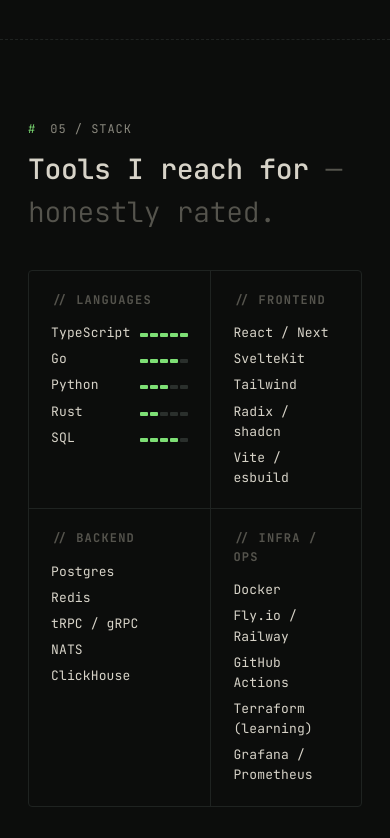
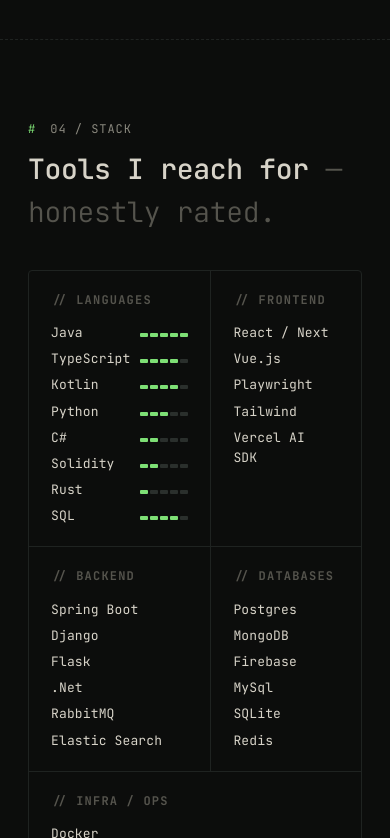
Before and after one commit to JohnsonChen18/portfolio, a React (Vite) app: page / in a window 390 px wide. Shown: the part 5386-6224 px from the top of the page. Built offline with nearby package versions, Linux system fonts and the light colour scheme.

Commit message:
refactor: STACK

```diff
--- a/src/components/Skills.jsx
+++ b/src/components/Skills.jsx
@@ -1,8 +1,8 @@
-function Bar({ filled, total = 5 }) {
+function Bar({filled, total = 5}) {
     return (
         <span className="bar">
-      {Array.from({ length: total }, (_, i) => (
-        <span key={i} className={i < filled ? 'on' : ''} />
+      {Array.from({length: total}, (_, i) => (
+          <span key={i} className={i < filled ? 'on' : ''}/>
       ))}
     </span>
     )
@@ -13,48 +13,64 @@
         <section id="skills">
             <div className="shell">
                 <div className="sec-head">
-          <div className="sec-label"><span className="hash">#</span> 05 / stack</div>
+                    <div className="sec-label"><span className="hash">#</span> 04 / stack</div>
                     <h2 className="sec-title">Tools I reach for <span className="dim">— honestly rated.</span></h2>
                 </div>
                 <div className="skills">
                     <div className="skill-col">
                         <h4>// languages</h4>
                         <ul>
-              <li>TypeScript <Bar filled={5} /></li>
-              <li>Go         <Bar filled={4} /></li>
-              <li>Python     <Bar filled={3} /></li>
-              <li>Rust       <Bar filled={2} /></li>
-              <li>SQL        <Bar filled={4} /></li>
+                            <li>Java <Bar filled={5}/></li>
+                            <li>TypeScript <Bar filled={4}/></li>
+                            <li>Kotlin <Bar filled={4}/></li>
+                            <li>Python <Bar filled={3}/></li>
+                            <li>C# <Bar filled={2}/></li>
+                            <li>Solidity <Bar filled={2}/></li>
+                            <li>Rust <Bar filled={1}/></li>
+                            <li>SQL <Bar filled={4}/></li>
                         </ul>
                     </div>
                     <div className="skill-col">
                         <h4>// frontend</h4>
                         <ul>
                             <li>React / Next</li>
-              <li>SvelteKit</li>
+                            <li>Vue.js</li>
+                            <li>Playwright</li>
                             <li>Tailwind</li>
-              <li>Radix / shadcn</li>
-              <li>Vite / esbuild</li>
+                            <li>Vercel AI SDK</li>
                         </ul>
                     </div>
                     <div className="skill-col">
                         <h4>// backend</h4>
                         <ul>
+                            <li>Spring Boot</li>
+                            <li>Django</li>
+                            <li>Flask</li>
+                            <li>.Net</li>
+                            <li>RabbitMQ</li>
+                            <li>Elastic Search</li>
+                        </ul>
+                    </div>
+                    <div className="skill-col">
+                        <h4>// databases</h4>
+                        <ul>
                             <li>Postgres</li>
+                            <li>MongoDB</li>
+                            <li>Firebase</li>
+                            <li>MySql</li>
+                            <li>SQLite</li>
                             <li>Redis</li>
-              <li>tRPC / gRPC</li>
-              <li>NATS</li>
-              <li>ClickHouse</li>
                         </ul>
                     </div>
                     <div className="skill-col">
                         <h4>// infra / ops</h4>
                         <ul>
                             <li>Docker</li>
-              <li>Fly.io / Railway</li>
+                            <li>Kubernetes</li>
                             <li>GitHub Actions</li>
+                            <li>Gitlab CI/CD</li>
+                            <li>ArgoCD</li>
                             <li>Terraform (learning)</li>
-              <li>Grafana / Prometheus</li>
                         </ul>
                     </div>
                 </div>
--- a/src/index.css
+++ b/src/index.css
@@ -249,7 +249,7 @@
 .xp-expand .kv .v .chip { display: inline-block; font-size: 10px; color: var(--fg); border: 1px solid var(--rule-hi); padding: 1px 7px; border-radius: 99px; margin-right: 4px; margin-bottom: 4px; }
 
 /* Skills */
-.skills { display: grid; grid-template-columns: repeat(4, 1fr); border: 1px solid var(--rule); border-radius: 4px; }
+.skills { display: grid; grid-template-columns: repeat(5, 1fr); border: 1px solid var(--rule); border-radius: 4px; }
 .skill-col { padding: 20px 22px; border-right: 1px solid var(--rule); }
 .skill-col:last-child { border-right: 0; }
 .skill-col h4 { margin: 0 0 14px; font-size: 12px; letter-spacing: 0.1em; text-transform: uppercase; color: var(--fg-mute); }
@@ -356,8 +356,8 @@
   .trade-row { grid-template-columns: 1fr; gap: 4px; padding: 14px 16px; }
   .proj-grid { grid-template-columns: 1fr 1fr; }
   .skills { grid-template-columns: 1fr 1fr; }
-  .skill-col:nth-child(2) { border-right: 0; }
-  .skill-col:nth-child(1), .skill-col:nth-child(2) { border-bottom: 1px solid var(--rule); }
+  .skill-col:nth-child(even) { border-right: 0; }
+  .skill-col:nth-child(1), .skill-col:nth-child(2), .skill-col:nth-child(3), .skill-col:nth-child(4) { border-bottom: 1px solid var(--rule); }
   .work-item { grid-template-columns: 40px 1fr; }
   .hero-meta { grid-template-columns: 1fr 1fr; }
   .hm-cell:nth-child(2) { border-right: 0; }
```
Lines whose indentation alone changed are shown as unchanged.
